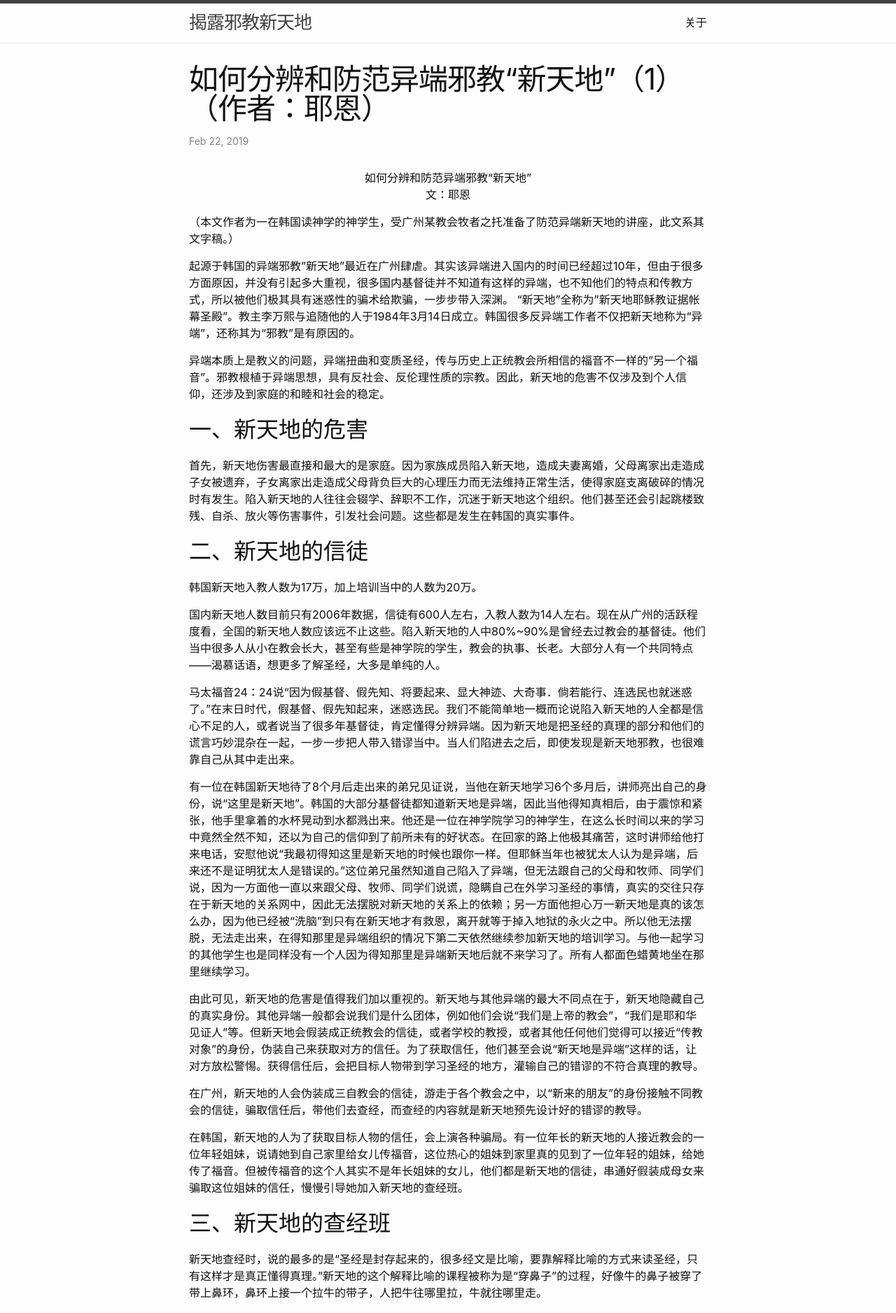
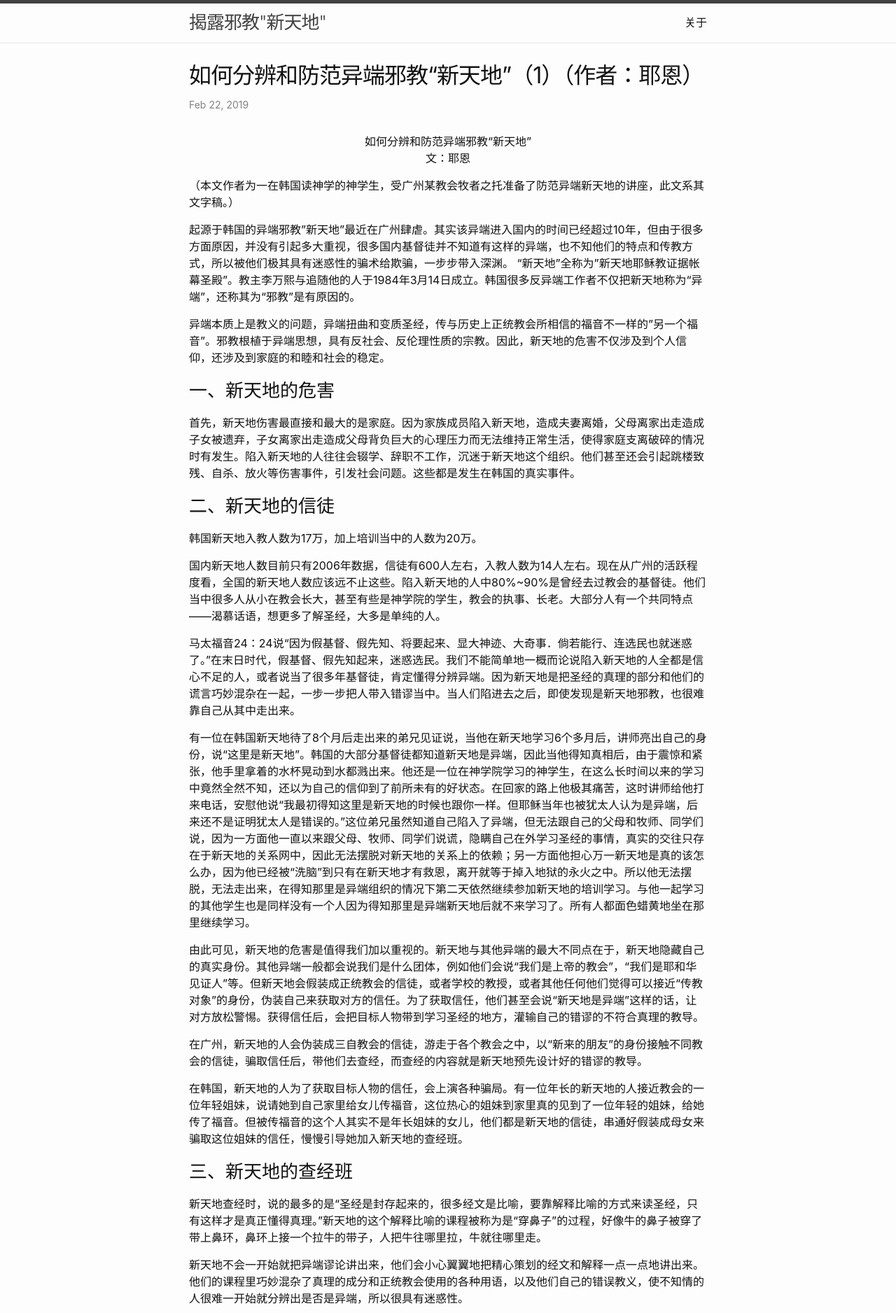
Before and after one commit to antiscj/antiscj.github.io, a Jekyll site: the page built from _posts/2019-02-22-如何分辨和防范异端邪教“新天地”（1）（作者：耶恩）.md, in a window 1280 px wide. Shown: the top 1876 px of the page at 70% size. Built offline with Jekyll 4.4.1, drawn with Linux system fonts in a browser that asks for light colours; some of the changed text lies outside the part shown.

Commit message:
change format

```diff
--- a/_config.yml
+++ b/_config.yml
@@ -1,4 +1,4 @@
-title: 揭露邪教新天地
+title: 揭露邪教"新天地"
 author: antiscj
 email: antiscj@protonmail.com
 description: > # this means to ignore newlines until "show_exerpts:"
--- a/_includes/footer.html
+++ b/_includes/footer.html
@@ -8,11 +8,7 @@
       <h2 class="footer-heading">{{ site.title | escape }}</h2>
         <ul class="contact-list">
           <li class="p-name">
-            {%- if site.author -%}
-              {{ site.author | escape }}
-            {%- else -%}
-              {{ site.title | escape }}
-            {%- endif -%}
+            联系站长
             </li>
             {%- if site.email -%}
             <li><a class="u-email" href="mailto:{{ site.email }}">{{ site.email }}</a></li>
@@ -24,9 +20,9 @@
         <p>{{- site.description | escape -}}</p>
       </div>
 
-      <div class="social-links">
+      <!--<div class="social-links">
         {%- include social.html -%}
-      </div>
+      </div>-->
     </div>
 
   </div>
--- a/_layouts/home.html
+++ b/_layouts/home.html
@@ -11,7 +11,7 @@ group: navigation
   {{ content }}
 
   {%- if site.posts.size > 0 -%}
-    <h2 class="post-list-heading">{{ page.list_title | default: "文章" }}</h2>
+    <!--<h2 class="post-list-heading">{{ page.list_title | default: "文章" }}</h2>-->
     <ul class="post-list">
       {%- for post in paginator.posts -%}
       <li>
@@ -23,7 +23,7 @@ group: navigation
           </a>
         </h3>
         {%- if site.show_excerpts -%}
-          {{ post.excerpt }} <a class="post-link" style="font-size:14px" href="{{ post.url | relative_url }}">阅读更多</a>
+          {{ post.excerpt }} <a class="post-link" style="font-size:16px" href="{{ post.url | relative_url }}">...阅读更多</a>
         {%- endif -%}
       </li>
       {%- endfor -%}
--- a/_posts/2019-02-22-如何分辨和防范异端邪教“新天地”（1）（作者：耶恩）.md
+++ b/_posts/2019-02-22-如何分辨和防范异端邪教“新天地”（1）（作者：耶恩）.md
@@ -21,13 +21,13 @@ categories: 异端解析
 
 
 
-## 一、新天地的危害
+### 一、新天地的危害
 
 首先，新天地伤害最直接和最大的是家庭。因为家族成员陷入新天地，造成夫妻离婚，父母离家出走造成子女被遗弃，子女离家出走造成父母背负巨大的心理压力而无法维持正常生活，使得家庭支离破碎的情况时有发生。陷入新天地的人往往会辍学、辞职不工作，沉迷于新天地这个组织。他们甚至还会引起跳楼致残、自杀、放火等伤害事件，引发社会问题。这些都是发生在韩国的真实事件。
 
 
 
-## 二、新天地的信徒
+### 二、新天地的信徒
 
 韩国新天地入教人数为17万，加上培训当中的人数为20万。
 
@@ -45,7 +45,7 @@ categories: 异端解析
 
 
 
-## 三、新天地的查经班
+### 三、新天地的查经班
 
 新天地查经时，说的最多的是“圣经是封存起来的，很多经文是比喻，要靠解释比喻的方式来读圣经，只有这样才是真正懂得真理。”新天地的这个解释比喻的课程被称为是“穿鼻子”的过程，好像牛的鼻子被穿了带上鼻环，鼻环上接一个拉牛的带子，人把牛往哪里拉，牛就往哪里走。
 
@@ -58,7 +58,7 @@ categories: 异端解析
 这些新天地的被害者在接受所有课程之后，会认为只有新天地是天国，新天地之外是地狱。而且他们相信他们的教主李万熙身体不死，新天地的真正信徒也会身体不死。他们辍学、辞职，沉迷于新天地组织让他们做的事情，不认父母、断绝与父母和家人的往来，在他们身上已经看不到出于人伦的孝敬、爱和正常的人与人之间的交流。他们受新天地的指使，认为说谎欺骗是正当的，新天地的被害者最终会失去自主思维，新天地组织让他们做什么，他们就做什么。新天地通过他们似是而非的异端教义，给人洗脑，目的是操纵人，让人成为按着新天地的意思去思考、去行动的机器人，以至于通过这些人达到新天地的目的。
 
 
-## 四、 新天地的教主
+### 四、 新天地的教主
 
 新天地的幕后主谋——教主为李万熙。该人于1931年9月15日出生于韩国庆尚北道。1957年加入朴泰善的传道馆，朴主张自己是唯一的神。1967年加入刘在列的帐幕圣殿，刘主张时限末日论。1978年加入白万峰的创造教会。白曾经主张1980年3月13日是末日，但他失败了。1984年3月14日，李万熙纠集追随自己的势力，创建“新天地耶稣教证据帐幕圣殿”（新天地）。新天地还和韩国的大异端统一教也有关联。李万熙辗转于这些异端之中，学习了他们的异端教义和拉拢、控制人的手段，整合、编辑他所学到的各种异端教义，形成了自己的一套理论，新天地就这样诞生了。因此可以说新天地是结合了几大韩国异端错谬教义之后产生的集合体。
 
--- a/_sass/minima/_layout.scss
+++ b/_sass/minima/_layout.scss
@@ -233,12 +233,12 @@
 
 .post-title,
 .post-content h1 {
-  @include relative-font-size(2.625);
+  @include relative-font-size(2);
   letter-spacing: -1px;
   line-height: 1;
 
   @media screen and (min-width: $on-large) {
-    @include relative-font-size(2.625);
+    @include relative-font-size(2);
   }
 }
 
```
